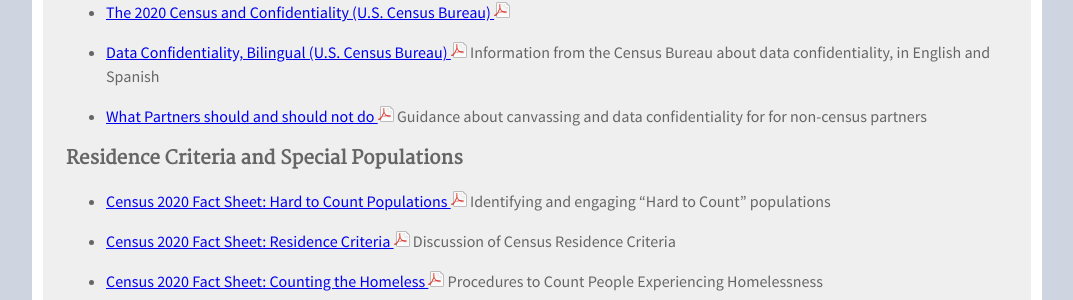
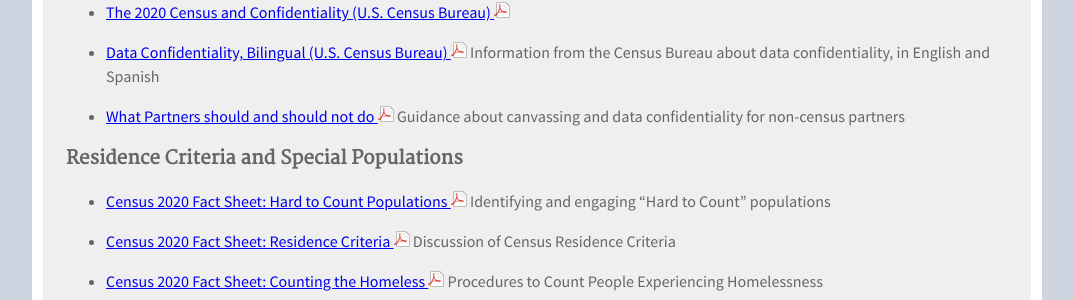
Before and after one commit to TBleess/Website_New, a Jekyll site: the page built from pages/5_CensusACS/2020-factsheets.md, in a window 1280 px wide. Shown: the part 1170-1470 px from the top of the page, without its empty margins (103-1176 px from the left). Built offline with Jekyll 4.4.1, drawn with Linux system fonts in a browser that asks for light colours.

Commit message:
Update 2020-factsheets.md

```diff
--- a/pages/5_CensusACS/2020-factsheets.md
+++ b/pages/5_CensusACS/2020-factsheets.md
@@ -47,7 +47,7 @@ Last Updated 05/16/2019
 
 * [Data Confidentiality, Bilingual (U.S. Census Bureau) ![pdf](/images/page_white_acrobat.png 'download pdf file')](https://drive.google.com/open?id=1kJBs7JmmuV80T-XakFRl98ohND7qYN6L) Information from the Census Bureau about data confidentiality, in English and Spanish
 
-* [What Partners should and should not do ![pdf](/images/page_white_acrobat.png 'download pdf file')](https://drive.google.com/open?id=1zAJ4Kbx32i71BIg2atgFFzwHxQlW_zo4) Guidance about canvassing and data confidentiality for for non-census partners
+* [What Partners should and should not do ![pdf](/images/page_white_acrobat.png 'download pdf file')](https://drive.google.com/open?id=1zAJ4Kbx32i71BIg2atgFFzwHxQlW_zo4) Guidance about canvassing and data confidentiality for non-census partners
 
 
 ### Residence Criteria and Special Populations
```
